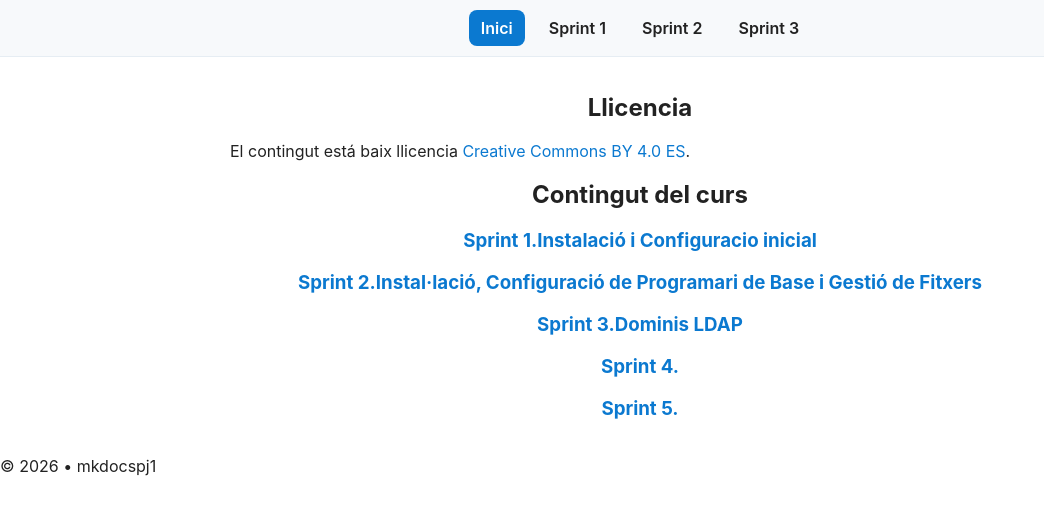
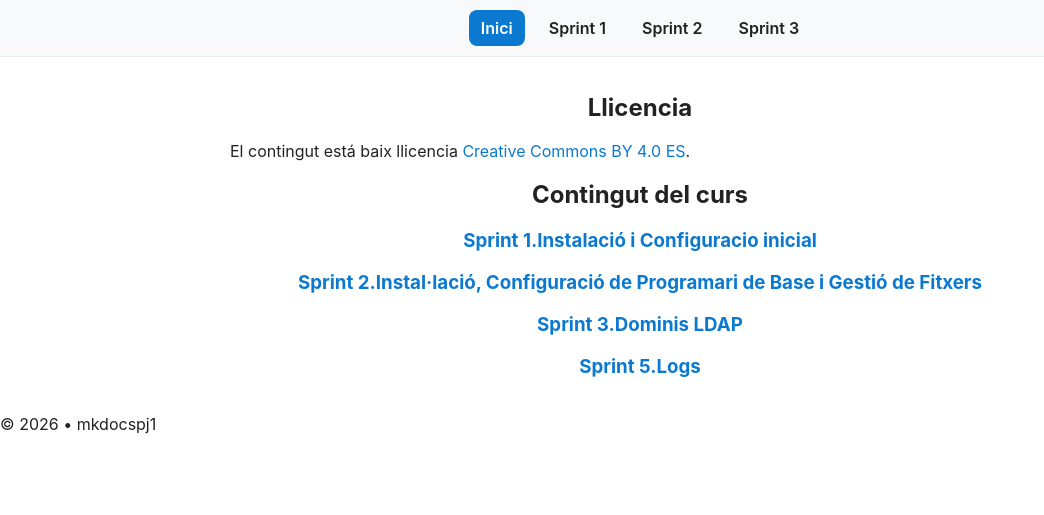
Before and after one commit to vallesune/mkdocspj1, a Jekyll site: the page built from index.md, in a window 1280 px wide. Shown: the top 515 px of the page, without its empty margins (0-1044 px from the left). Built offline with Jekyll 4.4.1, drawn with Linux system fonts in a browser that asks for light colours.

Commit message:
Update index.md

```diff
--- a/index.md
+++ b/index.md
@@ -12,5 +12,4 @@ El contingut está baix llicencia [Creative Commons BY 4.0 ES](LICENSE.md).
 ### [Sprint 1.Instalació i Configuracio inicial](projecte1/sprint1.md)
 ### [Sprint 2.Instal·lació, Configuració de Programari de Base i Gestió de Fitxers ](projecte1/sprint2.md)
 ### [Sprint 3.Dominis LDAP ](projecte1/sprint3.md)
-### [Sprint 4. ](projecte1/sprint4.md)
-### [Sprint 5. ](projecte1/sprint5.md)
+### [Sprint 5.Logs ](projecte1/sprint5.md)
```
